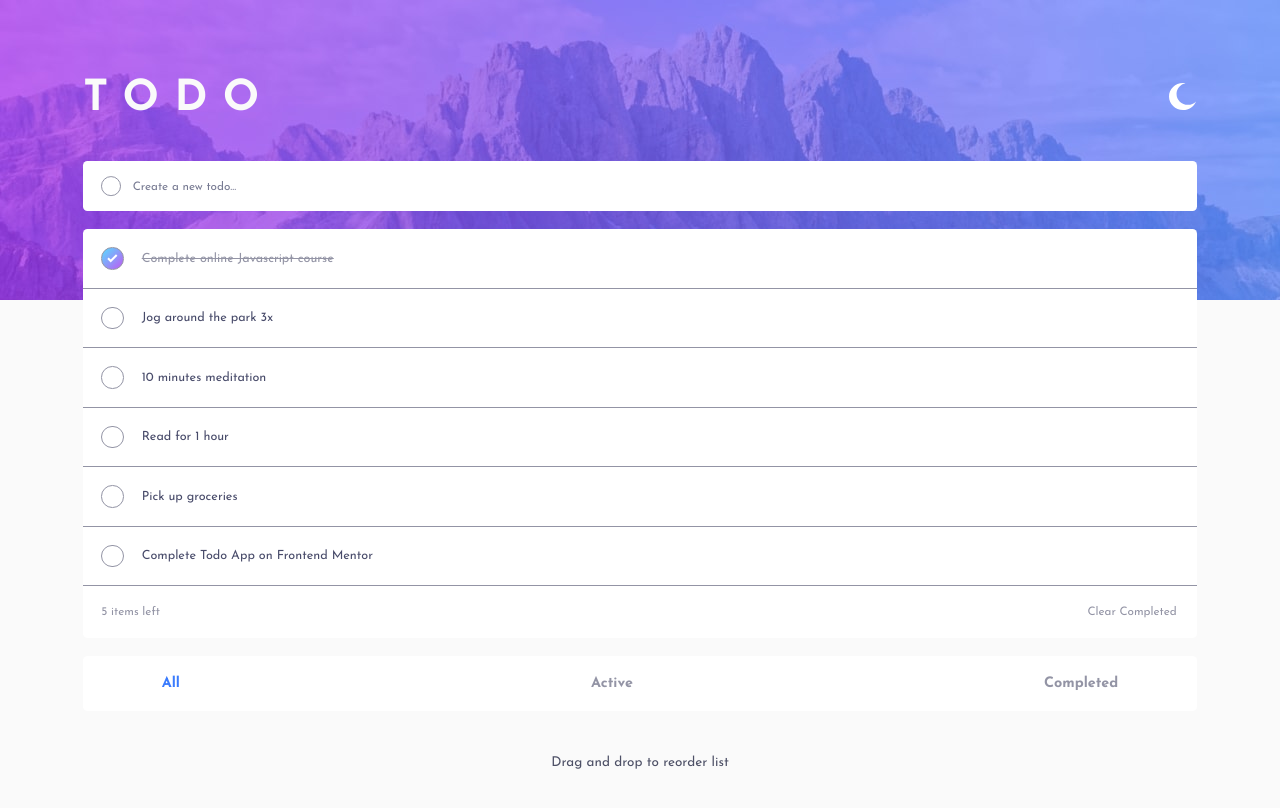
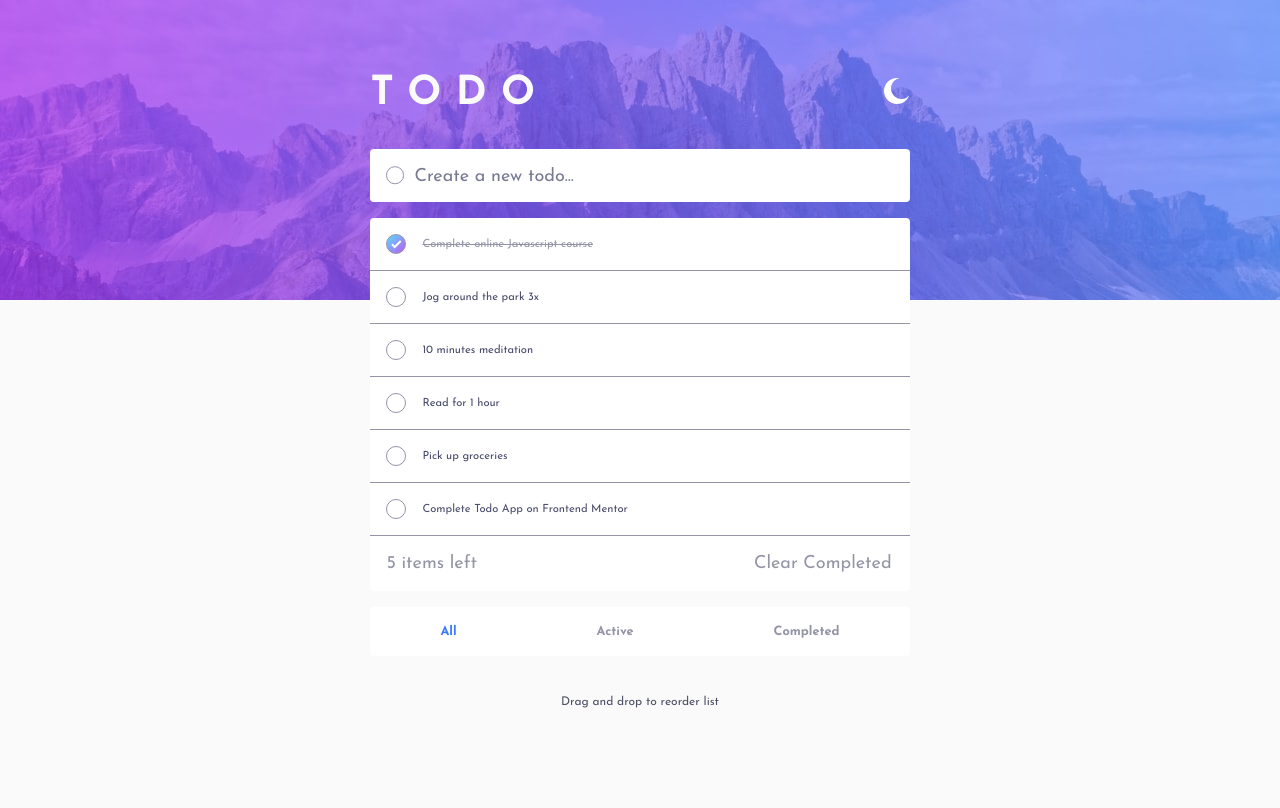
Before and after one commit to erelropeta/fem-todo-app-main, a React (Vite) app: page / in a window 1280 px wide. Shown: the top 808 px of the page. Built offline with nearby package versions, Linux system fonts and the light colour scheme.

Commit message:
style: change the font-size of the body

```diff
--- a/src/index.css
+++ b/src/index.css
@@ -37,13 +37,12 @@
   --clr-dt-text-muted: var(--clr-dt-grayish-blue-600);
   --br-sm: 0.25rem;
   color-scheme: light dark;
-  font-size: 18px;
 }
 
 body {
   color: var(--clr-dt-text);
   font-family: 'Josefin Sans', sans-serif;
-  font-size: 0.65rem;
+  font-size: 18px;
   font-weight: 400;
   background: var(--clr-dt-dark-blue-500)
     url('./assets/images/bg-mobile-dark.jpg') no-repeat;
@@ -56,6 +55,8 @@ button {
 
 .app {
   width: 87vw;
+  min-width: 326.25px;
+  max-width: 33.7rem;
   margin-inline: auto;
 }
 
```
